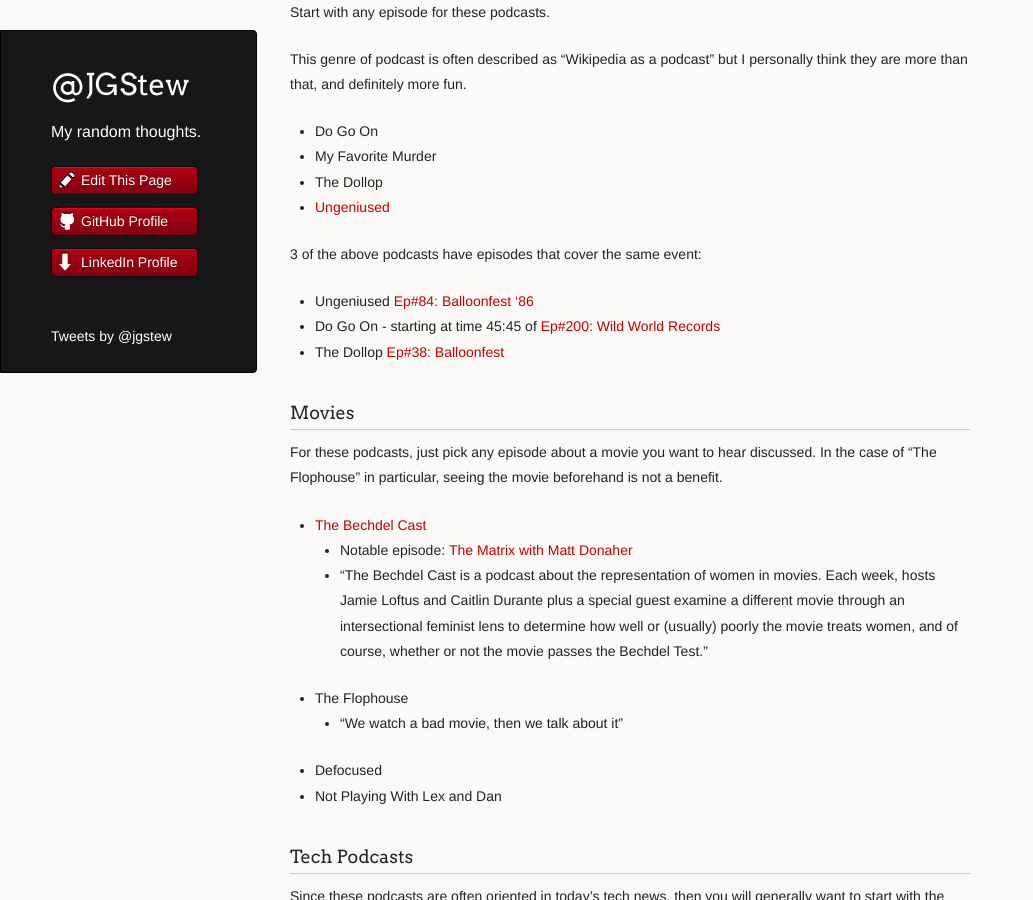
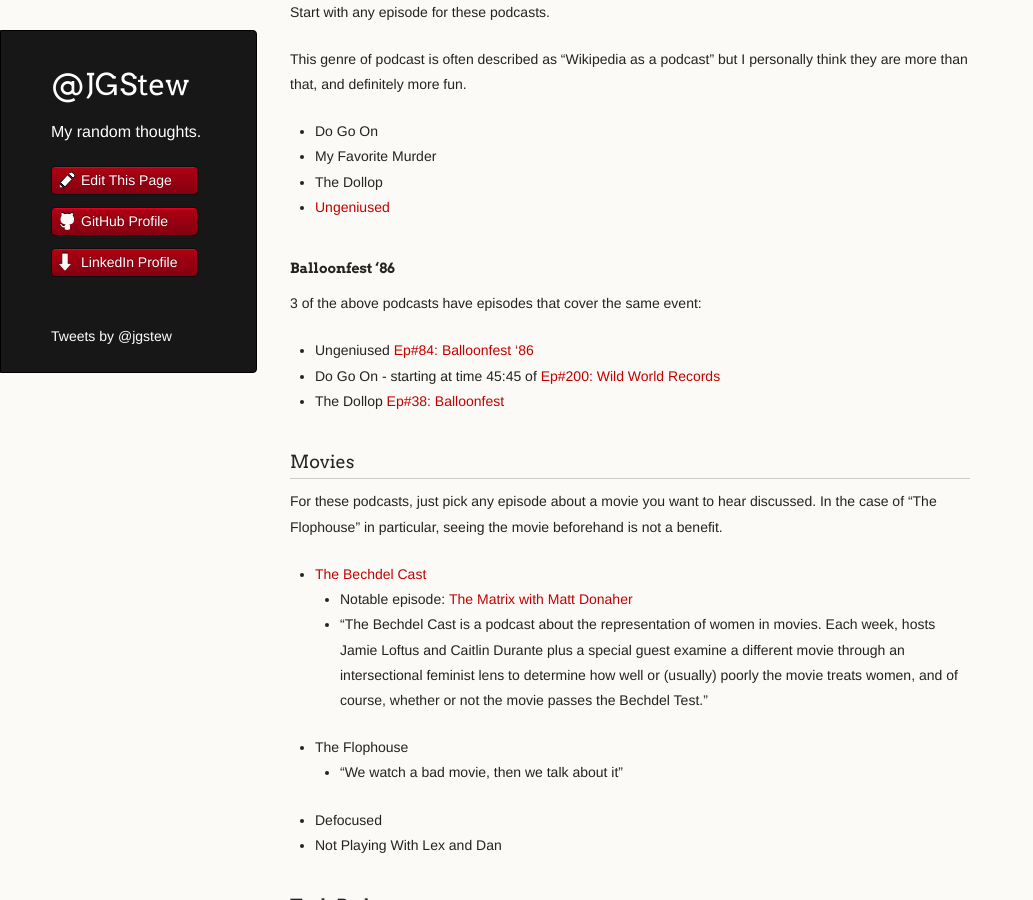
Before and after one commit to jgstew/jgstew.github.io, a Jekyll site: the page built from _posts/2018-01-01-My-Favorite-Podcasts.md, in a window 1280 px wide and 900 px high, scrolled down 1269 px. Shown: the whole window, without its empty margins (0-1033 px from the left). Built offline with Jekyll 4.4.1, drawn with Linux system fonts in a browser that asks for light colours; nearby versions of some CDN libraries; comment, search, counter and statistics services are not loaded.

Commit message:
Update 2018-01-01-My-Favorite-Podcasts.md

```diff
--- a/_posts/2018-01-01-My-Favorite-Podcasts.md
+++ b/_posts/2018-01-01-My-Favorite-Podcasts.md
@@ -46,6 +46,8 @@ This genre of podcast is often described as "Wikipedia as a podcast" but I perso
 - The Dollop
 - [Ungeniused](https://www.relay.fm/ungeniused)
 
+#### Balloonfest ‘86
+
 3 of the above podcasts have episodes that cover the same event:
 - Ungeniused [Ep#84: Balloonfest ‘86](https://overcast.fm/+GuVWfhMcc)
 - Do Go On - starting at time 45:45 of [Ep#200: Wild World Records](https://overcast.fm/+K4eUavvyQ/45:45)
```
